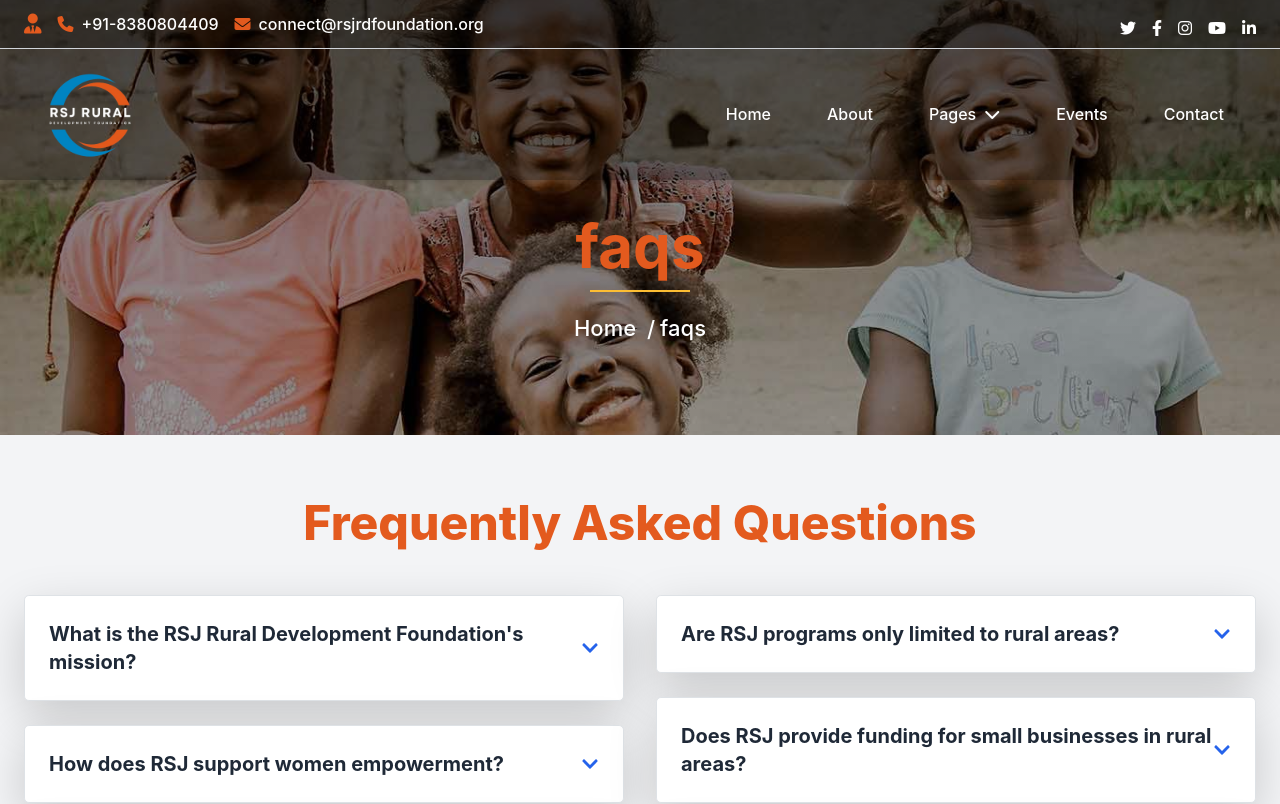
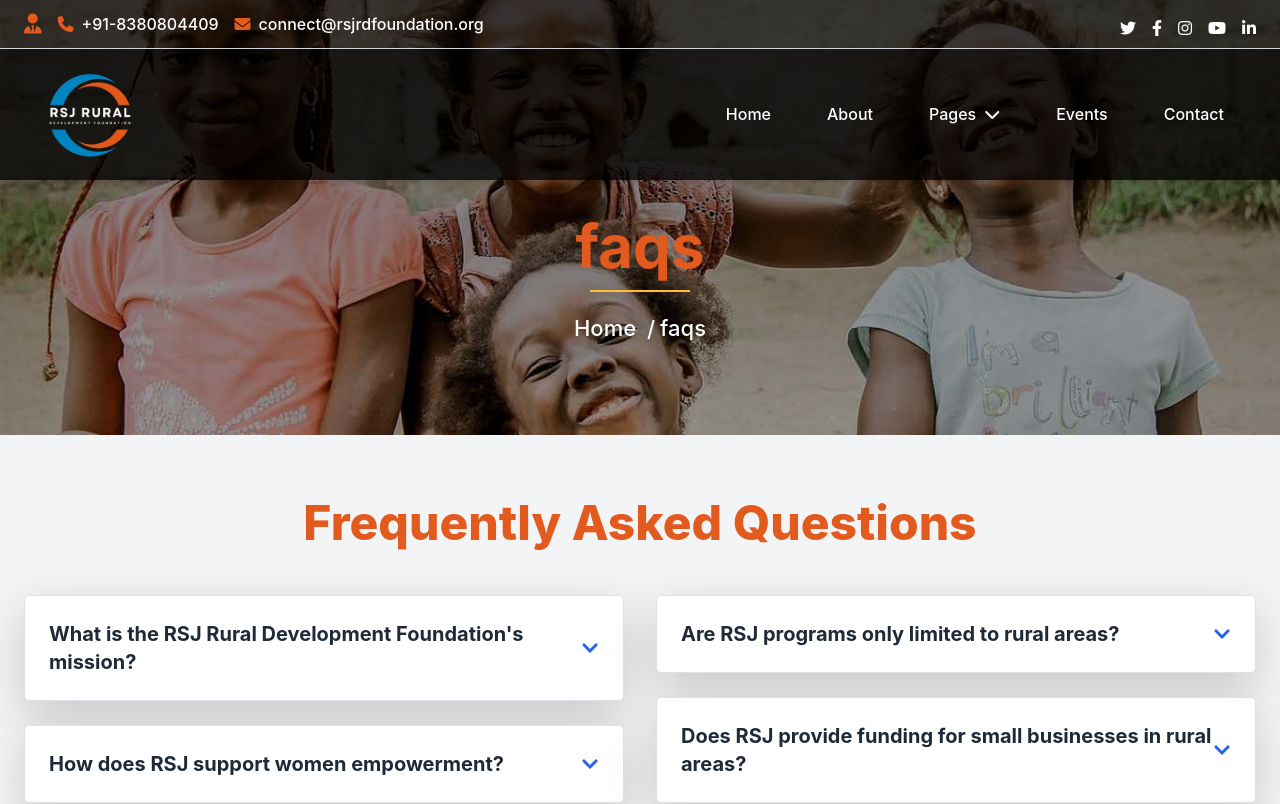
Before and after one commit to KodeKalp/rsj-rd-foundation, a React (Create React App) app: page /faqs in a window 1280 px wide. Shown: the top 804 px of the page. Built offline with nearby package versions, Linux system fonts and the light colour scheme; the HTML template or start-up script is replaced by a standard one.

Commit message:
some updated by vaibhav 2

```diff
--- a/src/components/Navbar.jsx
+++ b/src/components/Navbar.jsx
@@ -25,11 +25,11 @@ export default function Navbar() {
 
         function toggleStickyNavbar() {
             if (window.scrollY > topBar.offsetHeight) {
-                navbar.classList.add('nav-sticky');
-                topBar.classList.add('hidden');
+                // navbar.classList.add('nav-sticky');
+                // topBar.classList.add('hidden');
             } else {
-                navbar.classList.remove('nav-sticky');
-                topBar.classList.remove('hidden');
+                // navbar.classList.remove('nav-sticky');
+                // topBar.classList.remove('hidden');
             }
         }
 
@@ -80,7 +80,7 @@ export default function Navbar() {
             </div>
 
             {/* Navbar */}
-            <div className="navbar bg-[#0000004f] text-white fixed w-full sm:top-12 z-40 shadow-md">
+            <div className="navbar bg-[#000000c4] text-white fixed w-full sm:top-12 z-40 shadow-md">
                 <div className="container mx-auto flex justify-between items-center px-4 py-2">
                     <Link to="/" className="text-3xl font-bold uppercase text-white">
                     <img src={logo} alt="Logo" width={100} className='rounded-full' height={100}/>
```
